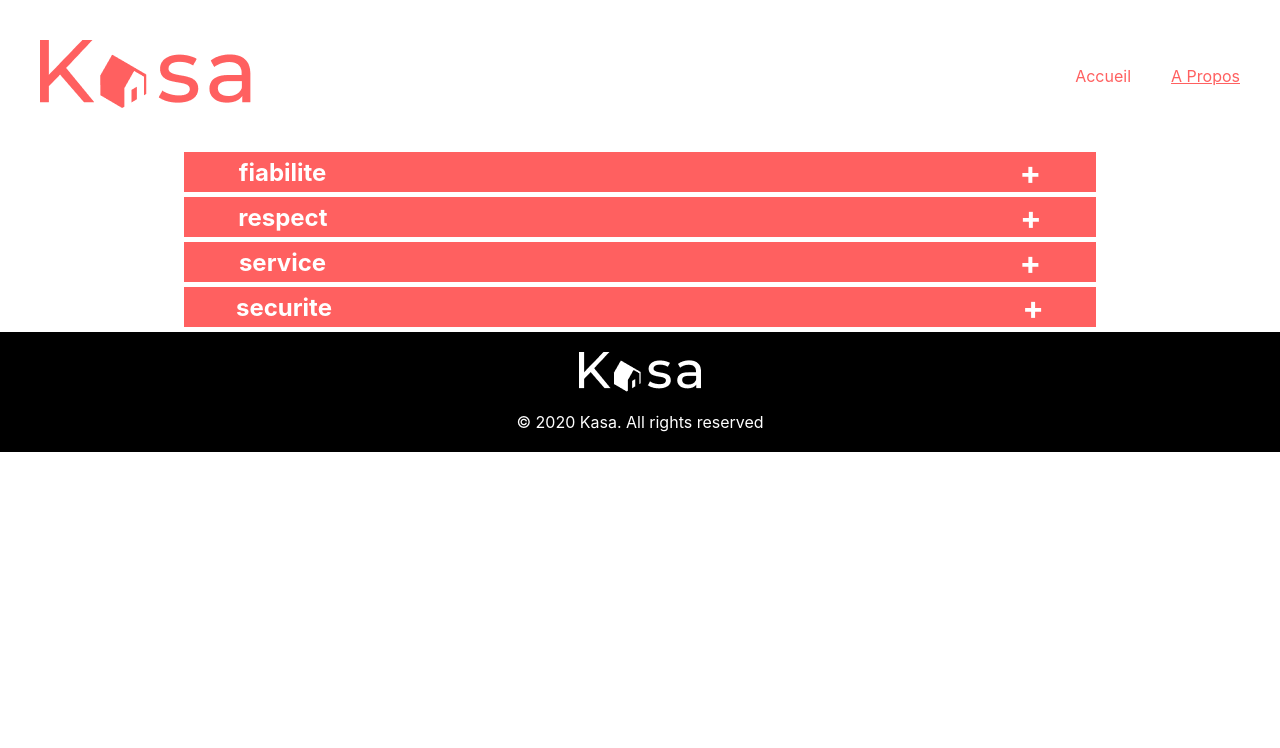
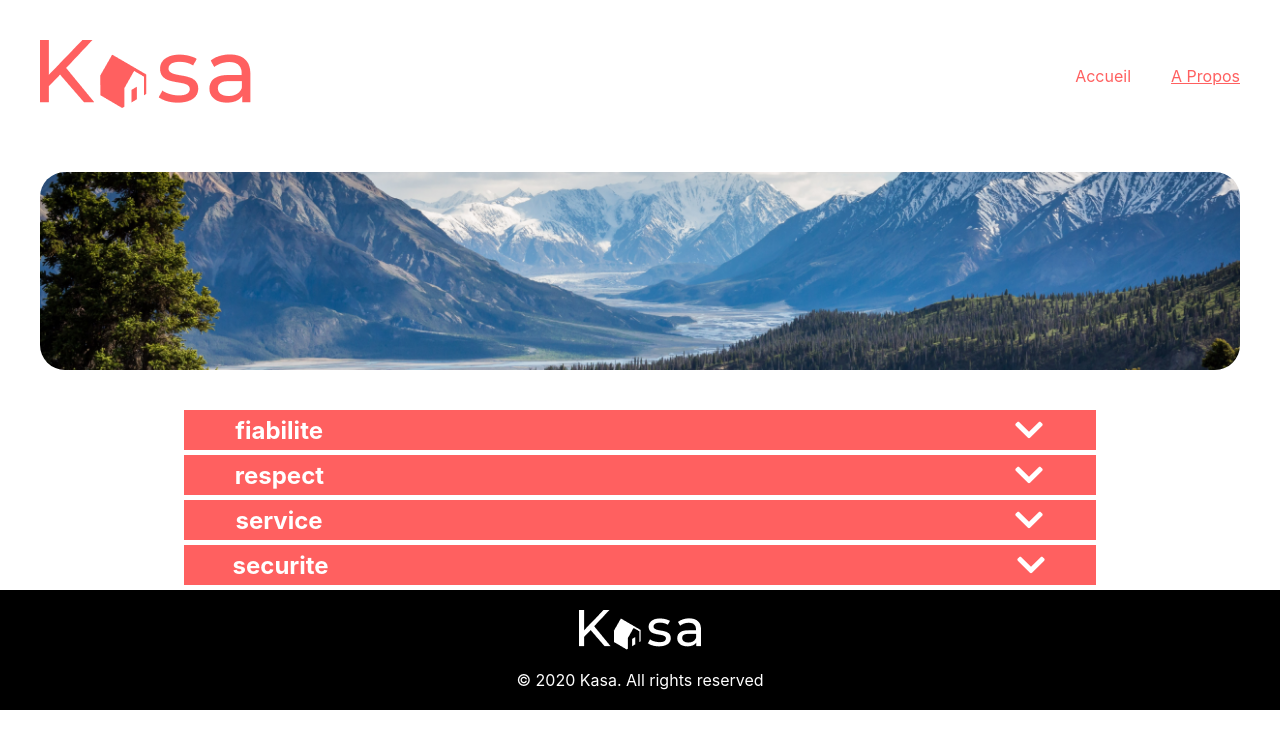
Before and after one commit to Foxy-WhiteTrack/P11_OC_Kasa, a React (Create React App) app: page /about in a window 1280 px wide. Shown: the top 748 px of the page. Built offline with nearby package versions, Linux system fonts and the light colour scheme.

Commit message:
Update du collapse et des bannières

```diff
--- a/src/components/Banner/Banner.css
+++ b/src/components/Banner/Banner.css
@@ -1,16 +1,33 @@
-/* Banner.css */
+.banner-container {
+  display: flex;
+  align-items: center;
+  max-width: 1440px;
+  height: 0;
+  padding-bottom: calc(223 / 1440 * 100%);
+  /* 223px est la hauteur, 1440px est la largeur */
+  position: relative;
+  overflow: hidden;
+  margin: 40px;
+}
 
 .banner {
   position: relative;
   display: inline-block;
   margin-bottom: 20px;
   width: 100%;
+  max-width: 1240px;
+  height: auto;
   padding: 20px;
 }
 
-  .banner img {
+.banner-image {
+  position: absolute;
+  top: 0;
+  left: 0;
   width: 100%;
-    height: auto;
+  height: 100%;
+  object-fit: cover;
+  border-radius: 25px;
 }
 
 .slogan {
--- a/src/components/Banner/Banner.jsx
+++ b/src/components/Banner/Banner.jsx
@@ -1,11 +1,11 @@
+import React from "react";
 import "./Banner.css";
-import React from "react";
 
 export default function Banner({ imageUrl, slogan }) {
   return (
-    <div className="banner">
-      <img src={imageUrl} alt="Banner" />
+    <div className="banner-container">
+      <img className="banner-image" src={imageUrl} alt="Banner" />
       <div className="slogan">{slogan}</div>
     </div>
   );
-};
+}
--- a/src/components/Collapse/Collapse.css
+++ b/src/components/Collapse/Collapse.css
@@ -43,3 +43,8 @@ span {
     font-size: 32px;
     font-weight: bold;
 }
+
+.chevron {
+    display: flex;
+    align-items: center;
+}
--- a/src/components/Collapse/Collapse.jsx
+++ b/src/components/Collapse/Collapse.jsx
@@ -1,5 +1,7 @@
 import "./Collapse.css";
 import React, { useState } from "react";
+import { FaChevronDown, FaChevronUp } from 'react-icons/fa';
+
 
 export default function Collapse({ items }) {
   const [openItems, setOpenItems] = useState([]);
@@ -19,7 +21,7 @@ export default function Collapse({ items }) {
           <div className="item" key={i}>
             <div className="title" onClick={() => toggle(i)}>
               <h2>{item.title}</h2>
-              <span>{openItems.includes(i) ? "-" : "+"}</span>
+              <span className="chevron" >{openItems.includes(i) ? <FaChevronUp /> : <FaChevronDown />}</span>
             </div>
             <div className={openItems.includes(i) ? "content show" : "content"}>
               {item.paragraphe}
--- a/src/pages/About/About.jsx
+++ b/src/pages/About/About.jsx
@@ -1,5 +1,7 @@
 import React from "react";
 import Collapse from "../../components/Collapse/Collapse";
+import Banner from '../../components/Banner/Banner';
+import bannerImage from '../../assets/ban-about.png';
 
 export default function About() {
   const text = [
@@ -27,6 +29,7 @@ export default function About() {
 
   return (
     <>
+      <Banner imageUrl={bannerImage} slogan="" />
       <Collapse items={text} />
     </>
   );
--- a/src/pages/HousingSheet/HousingSheet.jsx
+++ b/src/pages/HousingSheet/HousingSheet.jsx
@@ -4,6 +4,7 @@ import jsonData from '../../datas/logements.json';
 
 import Slideshow from '../../components/Slideshow';
 import Tags from '../../components/Tag/Tag';
+import Collapse from '../../components/Collapse/Collapse';
 import './HousingSheet.css';
 
 
@@ -18,6 +19,7 @@ export default function HousingSheet() {
 
   return (
     <div className="housing-sheet">
+
       {/* Carrousel d'images */}
       <Slideshow images={housing.pictures} />
 
@@ -33,6 +35,32 @@ export default function HousingSheet() {
           <Tags key={index} text={tags} />
         ))}
       </div>
+
+      {/* Description */}
+      <div className="description">
+        <Collapse
+          items={[
+            {
+              title: "Description",
+              paragraphe: housing.description,
+            },
+          ]}
+        />
+      </div>
+
+      {/* Equipements */}
+      <div className="equipements">
+        <Collapse
+          items={[
+            {
+              title: "Équipements",
+              paragraphe: housing.equipments.join(", "),
+            },
+          ]}
+        />
+      </div>
+
+
     </div>
   );
 }
```
Also changed, not shown: src/assets/ban-about.png, src/assets/ban-accueil.png. Lines whose indentation alone changed are shown as unchanged.
